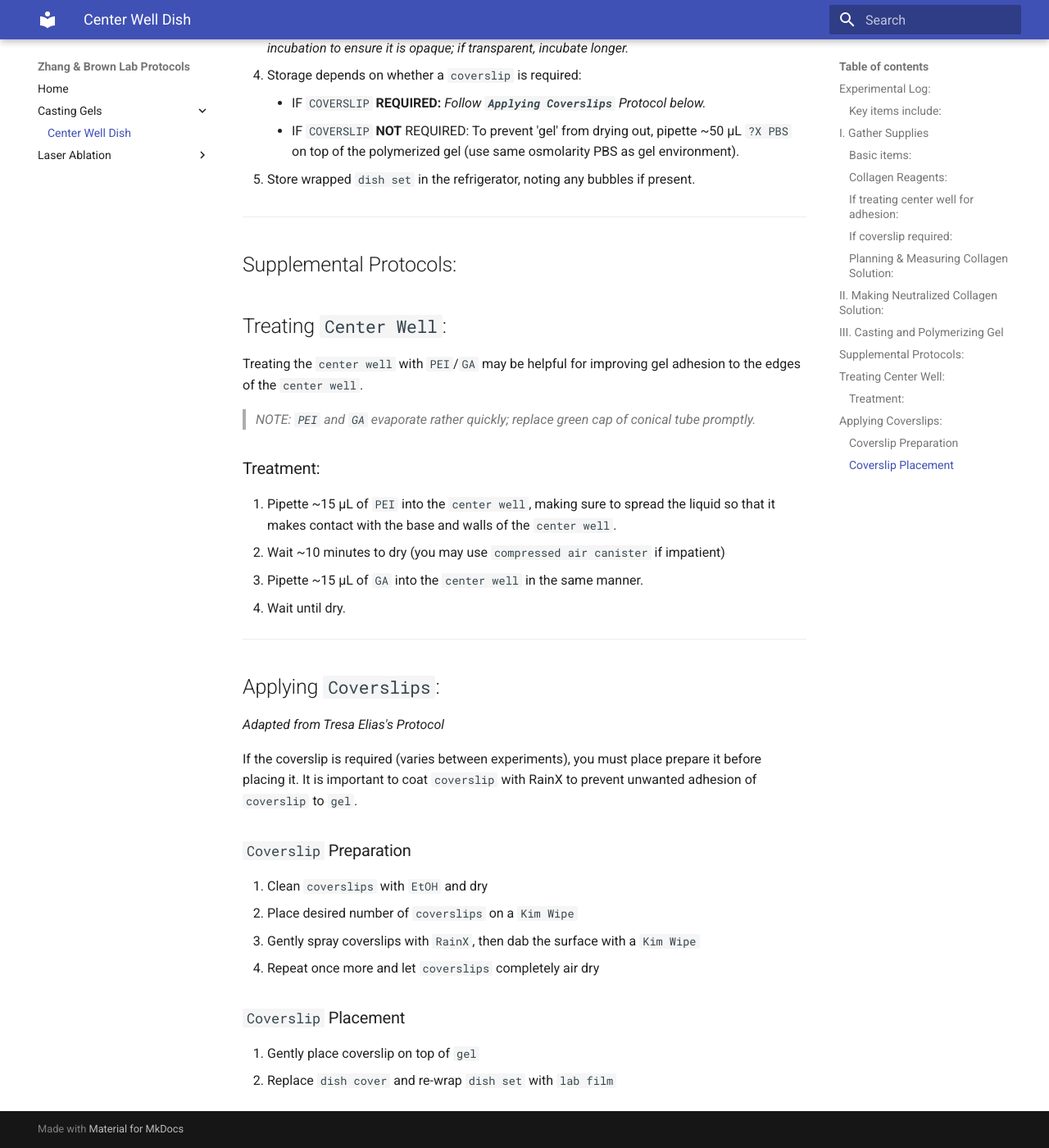
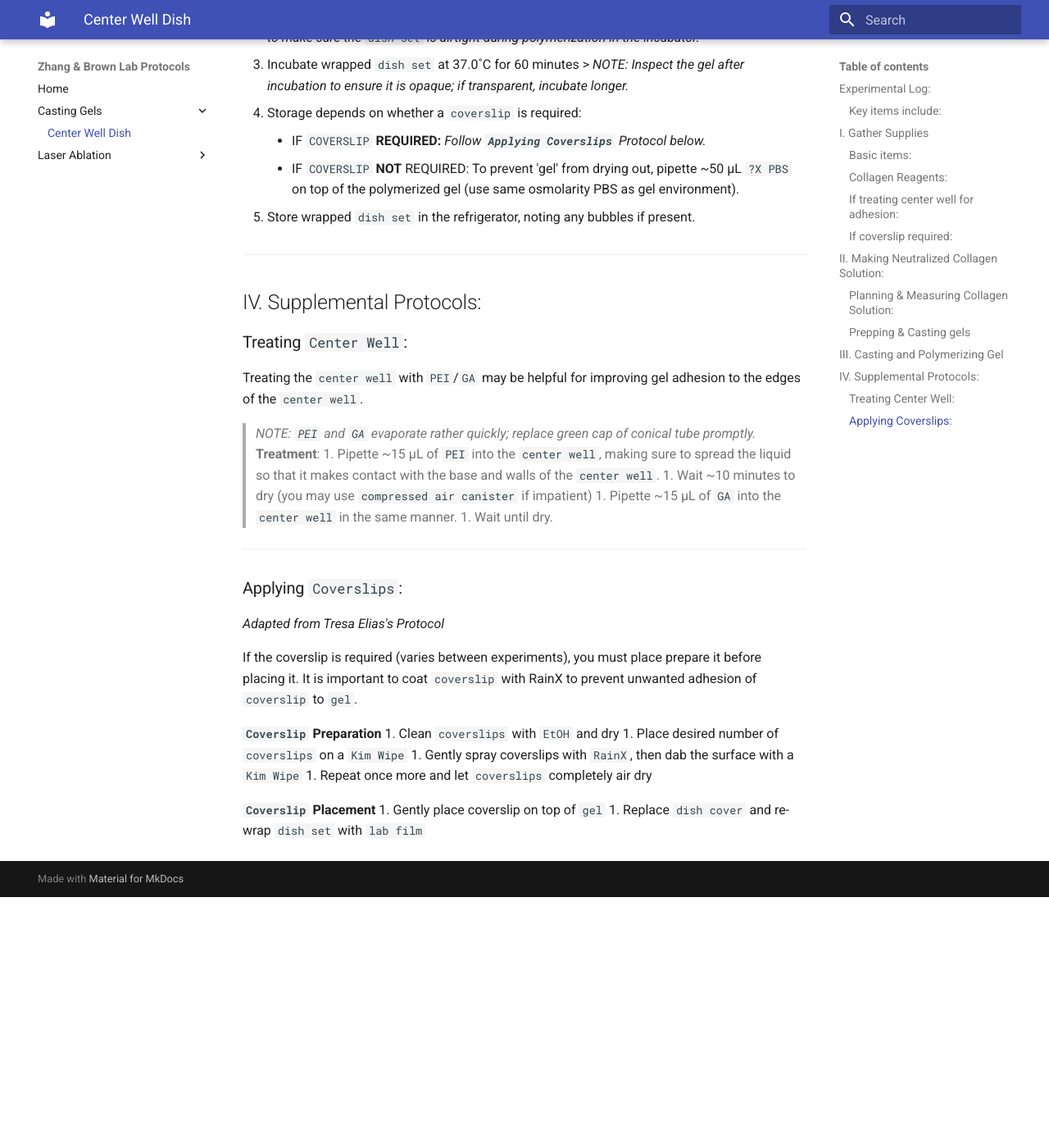
Before and after one commit to maxharkins/Zhang-and-Brown-Lab-Protocols, an MkDocs documentation site: the page built from docs/casting_gels/cast_gel_center_well_dish.md, in a window 1280 px wide and 1400 px high, scrolled down 3039 px. Shown: the whole window at 82% size. Built offline with MkDocs 1.6.1 and Material for MkDocs 9.7.7, drawn with Linux system fonts in a browser that asks for light colours; after the commit the page ends 4133 px from its top, so only the background shows below that; some of the changed text lies outside the part shown.

Commit message:
Update TOC

```diff
--- a/docs/casting_gels/cast_gel_center_well_dish.md
+++ b/docs/casting_gels/cast_gel_center_well_dish.md
@@ -67,10 +69,10 @@ Please include a semi-detailed log of the trial.
 > - 5 µL `1X NaOH`
 > - 151 µL `DI Water`
 > - 292 µL `Stock Collagen Solution`
+
 ---
 
-## II.  Making `Neutralized Collagen Solution`:
-
+### Prepping & Casting `gels`
 1. Fill `Styrofoam bucket` with ice
 
 1. Place all collagen reagents on ice for 20 minutes
@@ -120,13 +122,13 @@ Please include a semi-detailed log of the trial.
 1. Store wrapped `dish set` in the refrigerator, noting any bubbles if present.
 
 ---
-## Supplemental Protocols:
+## IV.  Supplemental Protocols:
 
 
-## Treating `Center Well`:
+### Treating `Center Well`:
 Treating the `center well` with `PEI`/`GA` may be helpful for improving gel adhesion to the edges of the `center well`.
 > _NOTE: `PEI` and `GA` evaporate rather quickly; replace green cap of conical tube promptly._
-### Treatment:
+**Treatment**:
 1. Pipette ~15 µL of `PEI` into the `center well`, making sure to spread the liquid so that it makes contact with the base and walls of the `center well`.
 1. Wait ~10 minutes to dry (you may use `compressed air canister` if impatient)
 1. Pipette ~15 µL of `GA` into the `center well` in the same manner.
@@ -134,18 +136,18 @@ Treating the `center well` with `PEI`/`GA` may be helpful for improving gel adhe
 
 ---
 
-## Applying `Coverslips`:
+### Applying `Coverslips`:
 _Adapted from Tresa Elias's Protocol_
 
 If the coverslip is required (varies between experiments), you must place prepare it before placing it. It is important to coat `coverslip` with RainX to prevent unwanted adhesion of `coverslip` to `gel`.
 
-### `Coverslip` Preparation
+**`Coverslip` Preparation**
 1. Clean `coverslips` with `EtOH` and dry
 1. Place desired number of `coverslips` on a `Kim Wipe`
 1. Gently spray coverslips with `RainX`, then dab the surface with a `Kim Wipe`
 1. Repeat once more and let `coverslips` completely air dry
 
 
-### `Coverslip` Placement
+**`Coverslip` Placement**
 1. Gently place coverslip on top of `gel`
 1. Replace `dish cover` and re-wrap `dish set` with `lab film`
```
Also changed, not shown: other parts of docs/casting_gels/cast_gel_center_well_dish.md (+2 -0 lines).
